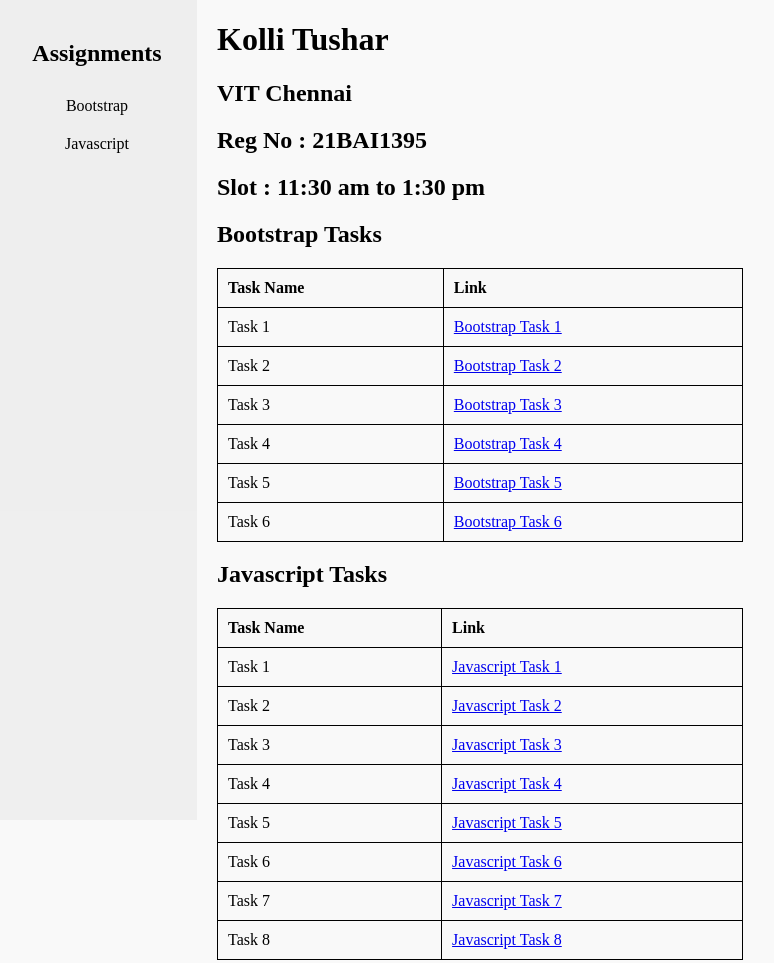
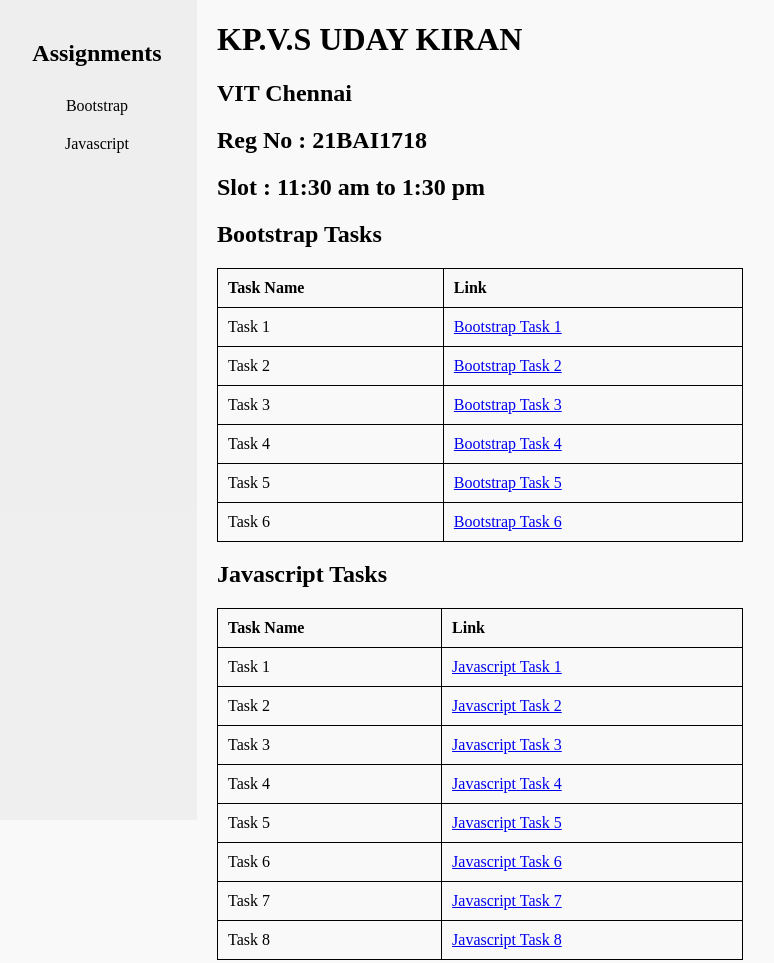
Before and after one commit to udaykiran12345566/Merin, a plain HTML site: page index.html in a window 1280 px wide. Shown: the whole page, without its empty margins (3-777 px from the left). Drawn offline with Linux system fonts and the light colour scheme.

Commit message:
Update index.html

```diff
--- a/index.html
+++ b/index.html
@@ -74,9 +74,9 @@
     </nav>
 
     <div style="margin-left: 120px;">
-        <h1><b>Kolli Tushar</b></h1>
+        <h1><b>KP.V.S UDAY KIRAN</b></h1>
         <h2>VIT Chennai</h2>
-        <h2>Reg No : 21BAI1395</h2>
+        <h2>Reg No : 21BAI1718</h2>
         <h2>Slot : 11:30 am to 1:30 pm</h2>
         <h2 id="bootstrap">Bootstrap Tasks</h2>
         <table>
```
